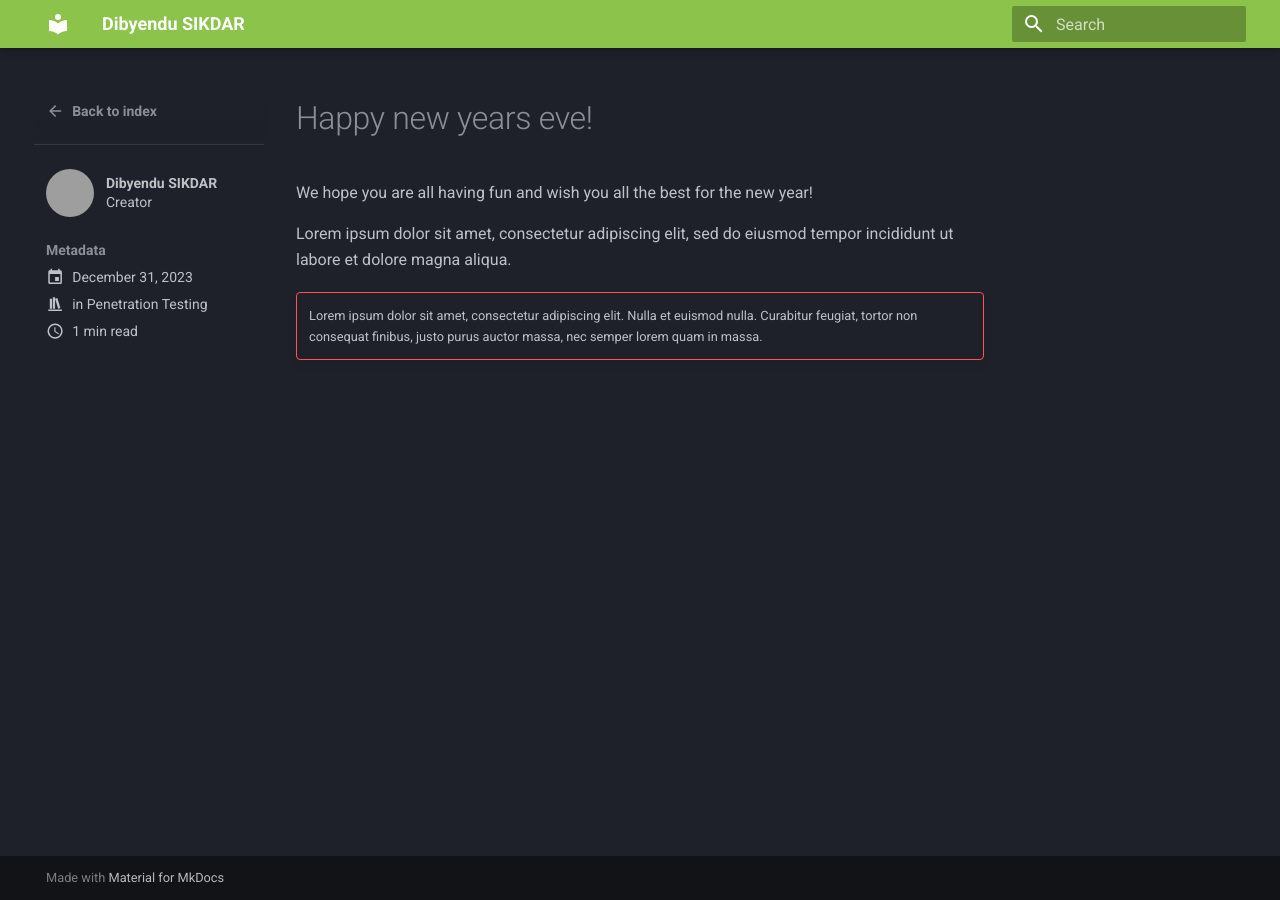
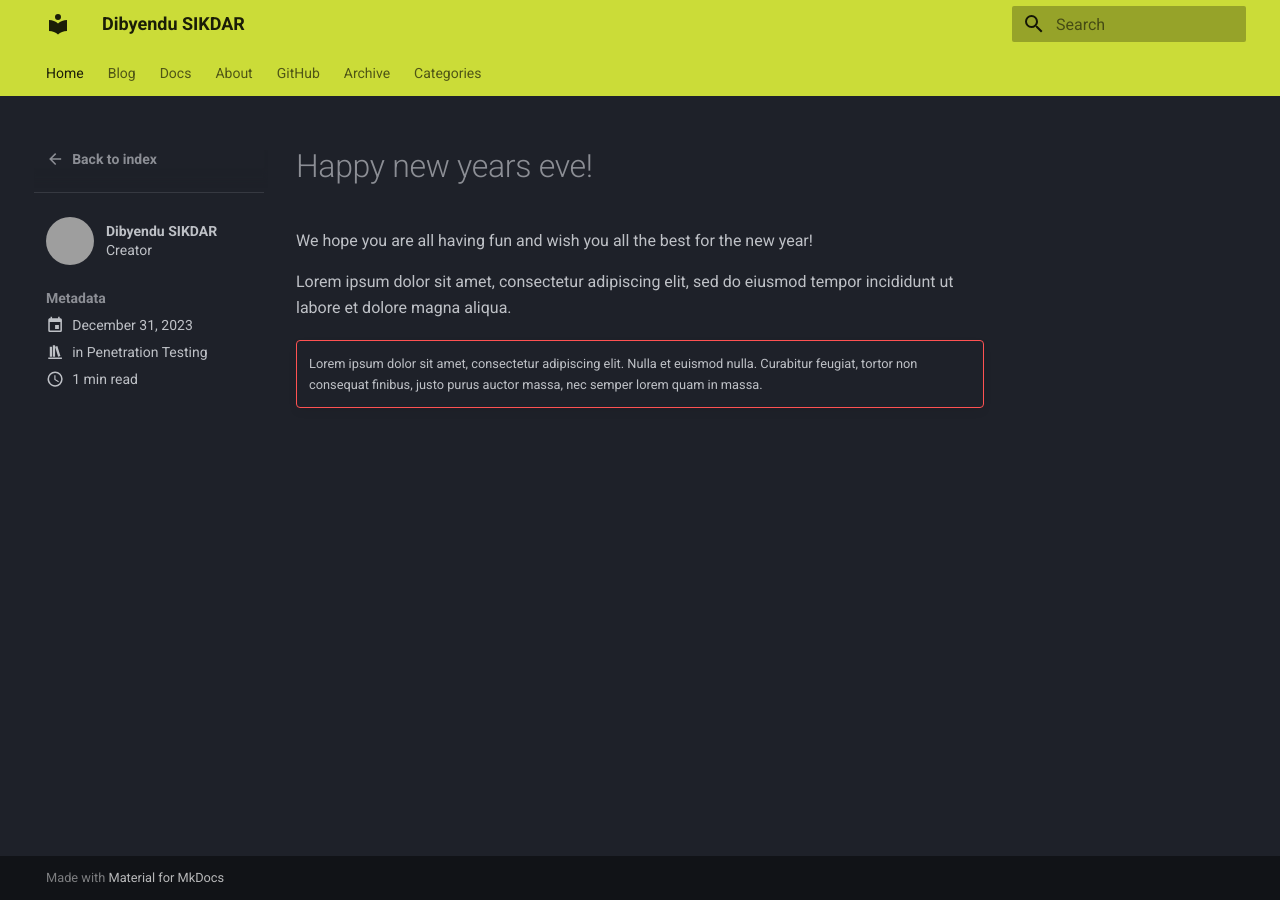
Before and after one commit to dibsy/dibsy.github.io, an MkDocs documentation site: the page built from docs/posts/new-post.md, in a window 1280 px wide. Built offline with MkDocs 1.6.1 and Material for MkDocs 9.7.7, drawn with Linux system fonts in a browser that asks for light colours; grey boxes are pictures that could not be loaded.

Commit message:
New changes in configurations to display the headers

```diff
--- a/mkdocs.yml
+++ b/mkdocs.yml
@@ -1,12 +1,16 @@
 site_name: Dibyendu SIKDAR
-site_description: Offensive & Defesive Operations covering Web, Cloud, Infra, IOT and many more..
+site_description: Offensive & Defesive Operations covering Web, Cloud, Infra, CTFs and many more..
 theme:
   name: material
   palette:
     scheme: slate
-    primary: light green
+    primary: lime
   font:
     code: Roboto Serif
+  features:
+    - navigation.tabs
+    - content.code.copy
+    - content.code.annotate
 plugins:
   - search
   - blog:
@@ -15,6 +19,7 @@
 
   - tags
 markdown_extensions:
+  - admonition
   - pymdownx.highlight:
       anchor_linenums: true
       line_spans: __span
@@ -22,5 +27,13 @@
   - pymdownx.inlinehilite
   - pymdownx.snippets
   - pymdownx.superfences
-  - admonition
   - pymdownx.details
+
+nav:
+  - Home: index.md
+  - Blog: blog/index.md
+  - Docs:
+      - Getting Started: docs/getting-started.md
+      - Tools: docs/tools.md
+  - About: about.md
+  - GitHub: https://github.com/your-org/your-repo
```
